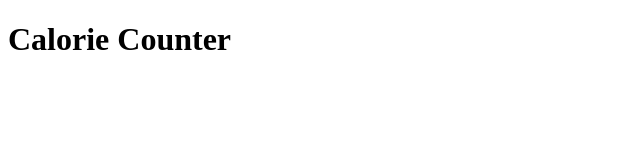
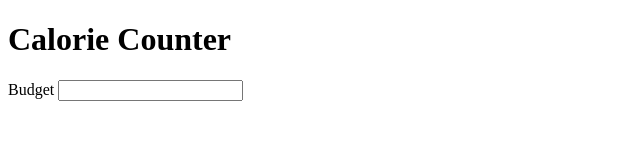
Before and after one commit to jeffchavez-dev/Building-A-Calorie-Counter, a plain HTML site: page index.html in a window 1280 px wide. Shown: the whole page, without its empty margins (0-640 px from the left). Drawn offline with Linux system fonts and the light colour scheme.

Commit message:
Update index.html

```diff
--- a/index.html
+++ b/index.html
@@ -9,7 +9,12 @@
     <main>
         <h1>Calorie Counter</h1>
         <div class="container"></div>
-        <form action="" id="calorie-counter"></form>
+        <form action="" id="calorie-counter">
+            <label for="budget">Budget</label>
+            <input id="budget" type="text">
+
+        </form>
+
     </main>
 </body>
 </html>
```
